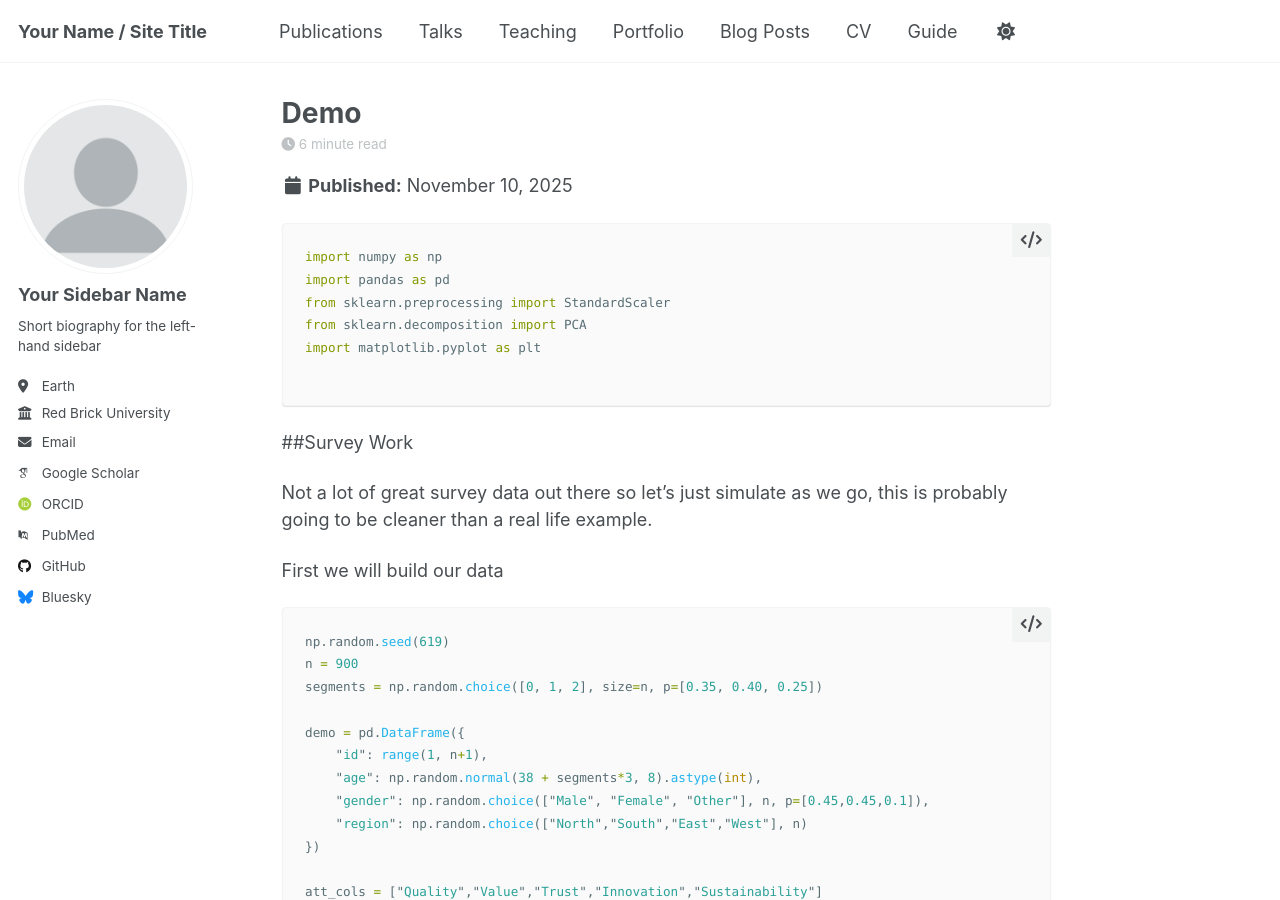
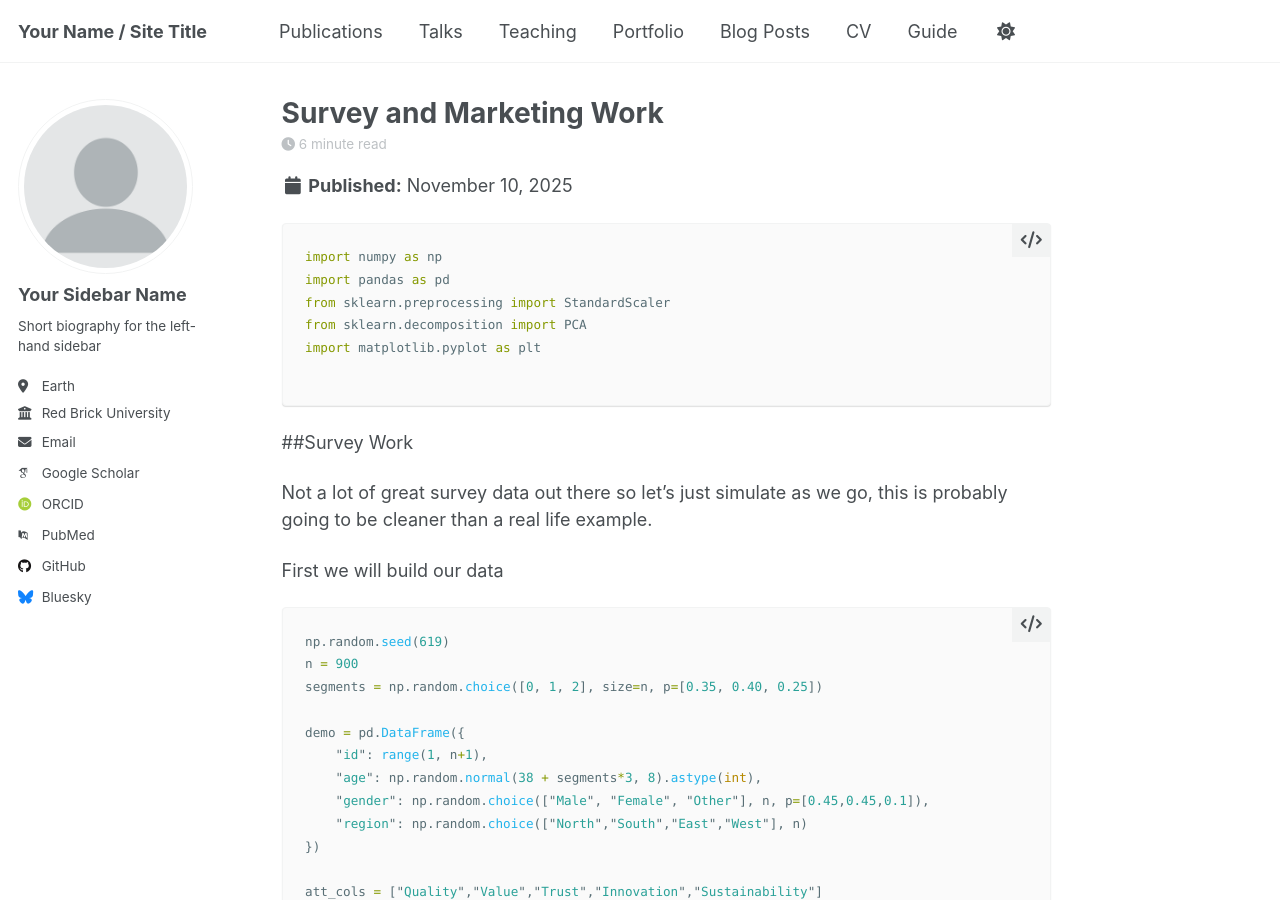
Before and after one commit to COMM599-Fall2023/COMM599-Fall2023.github.io, a Jekyll site: the page built from _posts/2025-11-10-demo.md, in a window 1280 px wide and 900 px high. Built offline with Jekyll 4.4.1, drawn with Linux system fonts in a browser that asks for light colours; some web fonts are replaced; a script that is not in the unit is left out.

Commit message:
Update 2025-11-10-demo.md

````diff
--- a/_posts/2025-11-10-demo.md
+++ b/_posts/2025-11-10-demo.md
@@ -1,3 +1,11 @@
+---
+title: 'Survey and Marketing Work'
+date: 2025-11-10
+permalink: /posts/2025-11-10/survey
+tags:
+  - class notes
+---
+
 ```python
 import numpy as np
 import pandas as pd
````
